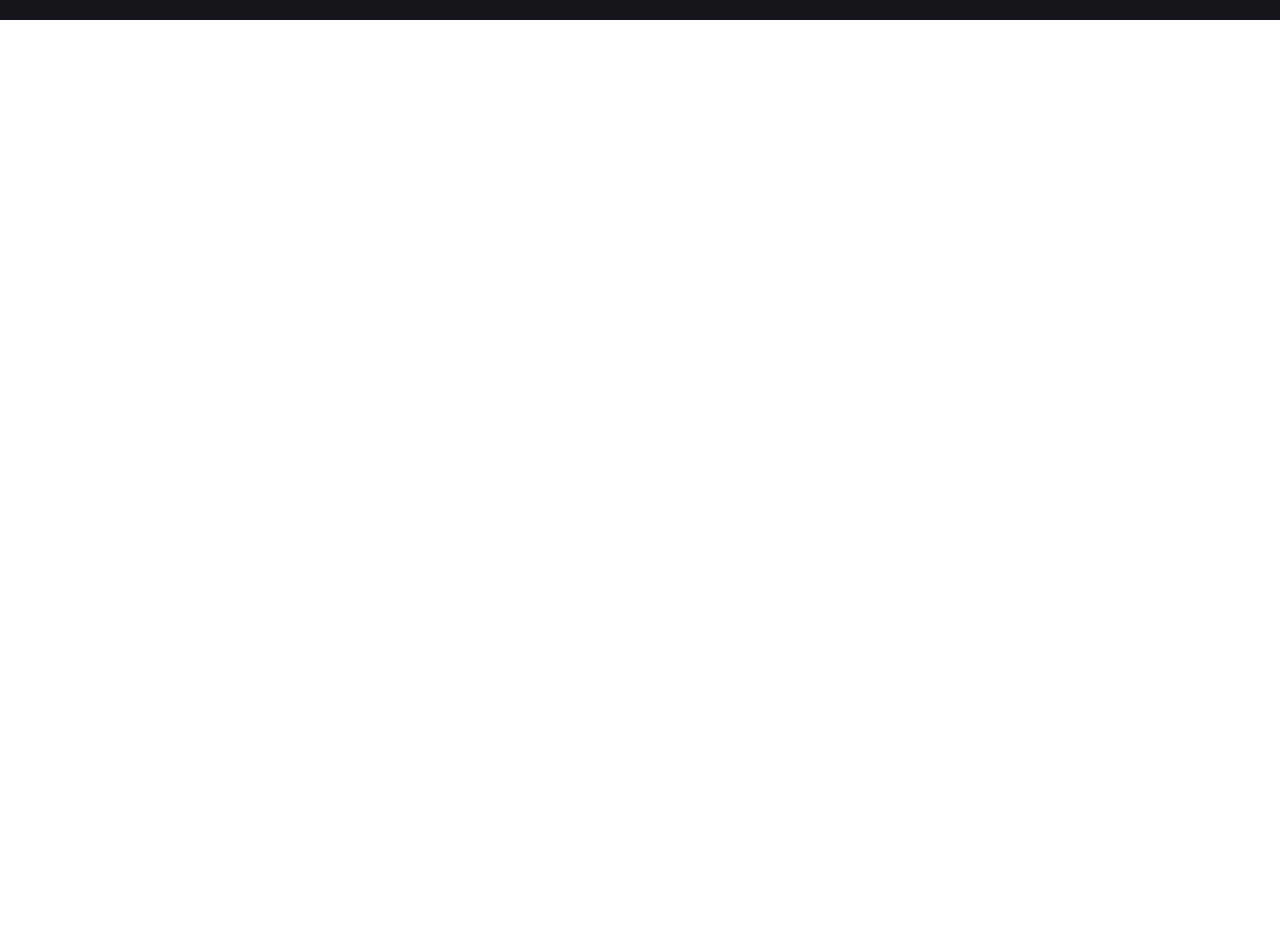
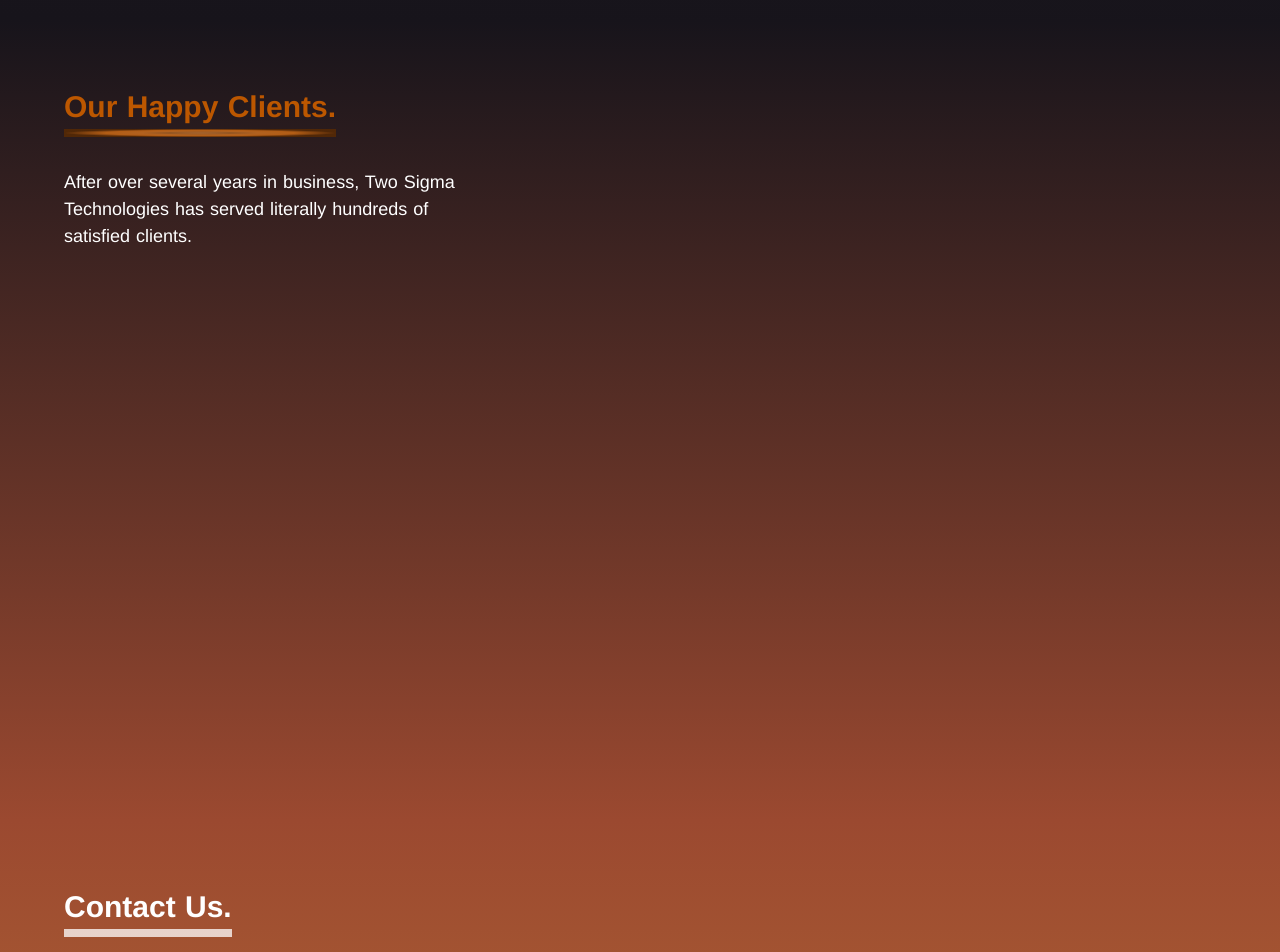
Before and after one commit to syakirrafaei/2-sigma.com, a Nuxt app: page / in a window 1280 px wide. Shown: the part 1580-2532 px from the top of the page. Before the commit the page ends 1600 px from the top, so only its background shows below. Built offline with nearby package versions, Linux system fonts and the light colour scheme.

Commit message:
Include clients and contact section to index page.

```diff
--- a/pages/index.vue
+++ b/pages/index.vue
@@ -2,5 +2,7 @@
   <div>
     <Hero />
     <Services />
+    <Clients />
+    <Contact />
   </div>
 </template>
```
